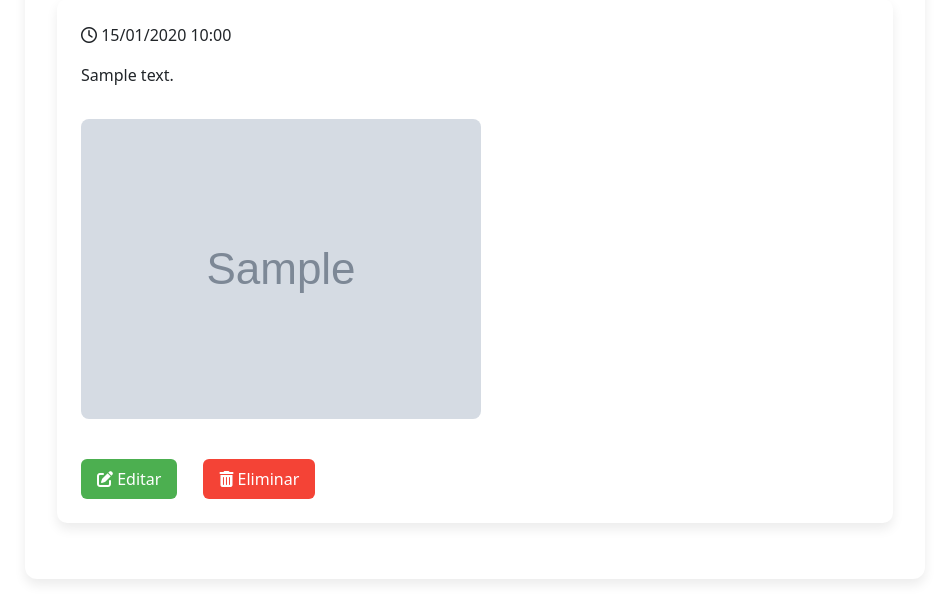
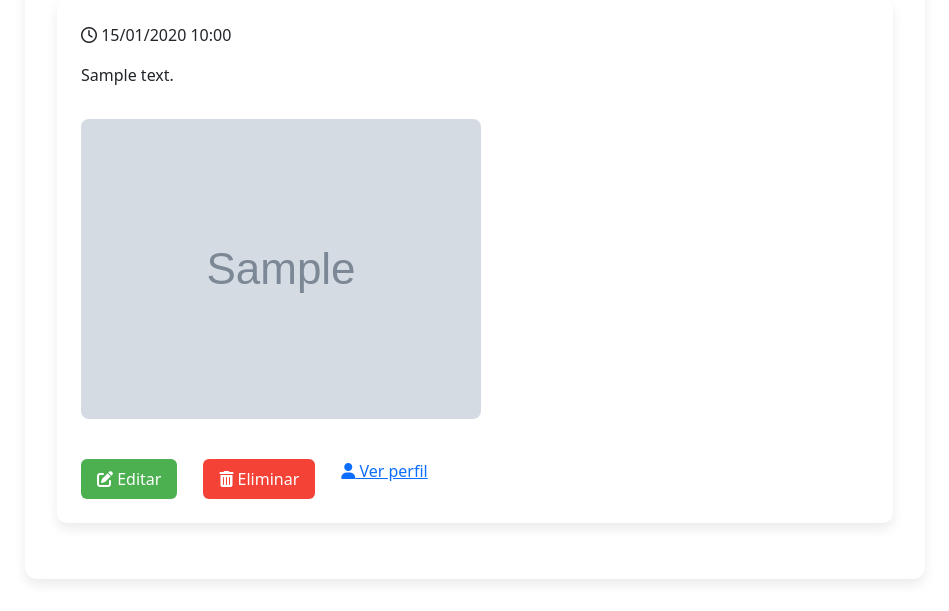
Before and after one commit to Keneth-Huerta/crack-enfocado.com, a PHP site: page /php/perfil.php in a window 1280 px wide. Shown: the part 928-1539 px from the top of the page, without its empty margins (165-1114 px from the left). Run offline with PHP 8.4, Linux system fonts and the light colour scheme; the visitor is signed in with stand-in values (Sample User, id 1); tables that the repository leaves empty or names only in its code hold one stand-in row (values such as "Sample post"); grey boxes marked "Sample" are stand-in pictures.

Commit message:
perfil mejorado

```diff
--- a/php/perfil.php
+++ b/php/perfil.php
@@ -51,7 +51,7 @@ $foto_portada = $perfil['foto_portada'] ?? '../media/default-cover.jpg';
 
 // Obtener publicaciones del usuario con manejo de errores
 try {
-    $publicaciones_query = "SELECT id_publicacion, contenido, imagen, fecha_publicada
+    $publicaciones_query = "SELECT id_publicacion, contenido, imagen, fecha_publicada, usuario_id
                             FROM publicaciones
                             WHERE usuario_id = ?
                             ORDER BY fecha_publicada DESC";
@@ -143,8 +143,7 @@ try {
                                 <?php if (!empty($publicacion['imagen'])): ?>
                                     <div class="publicacion-imagen">
                                         <img src="<?php echo htmlspecialchars($publicacion['imagen']); ?>"
-                                            alt="Imagen de publicación"
-                                            >
+                                             alt="Imagen de publicación">
                                     </div>
                                 <?php endif; ?>
                             </div>
@@ -152,13 +151,18 @@ try {
                             <!-- Botones de acción -->
                             <div class="acciones-publicacion">
                                 <a href="editar_publicacion.php?id=<?php echo $publicacion['id_publicacion']; ?>"
-                                    class="btn-editar">
+                                   class="btn-editar">
                                     <i class="fas fa-edit"></i> Editar
                                 </a>
                                 <a href="eliminar_publicacion.php?id=<?php echo $publicacion['id_publicacion']; ?>"
-                                    class="btn-eliminar"
-                                    onclick="return confirm('¿Estás seguro de que deseas eliminar esta publicación?')">
+                                   class="btn-eliminar"
+                                   onclick="return confirm('¿Estás seguro de que deseas eliminar esta publicación?')">
                                     <i class="fas fa-trash-alt"></i> Eliminar
+                                </a>
+
+                                <!-- Enlace a perfil del usuario de la publicación -->
+                                <a href="perfil.php?usuario_id=<?php echo $publicacion['usuario_id']; ?>" class="btn-ver-perfil">
+                                    <i class="fas fa-user"></i> Ver perfil
                                 </a>
                             </div>
                         </div>
```
